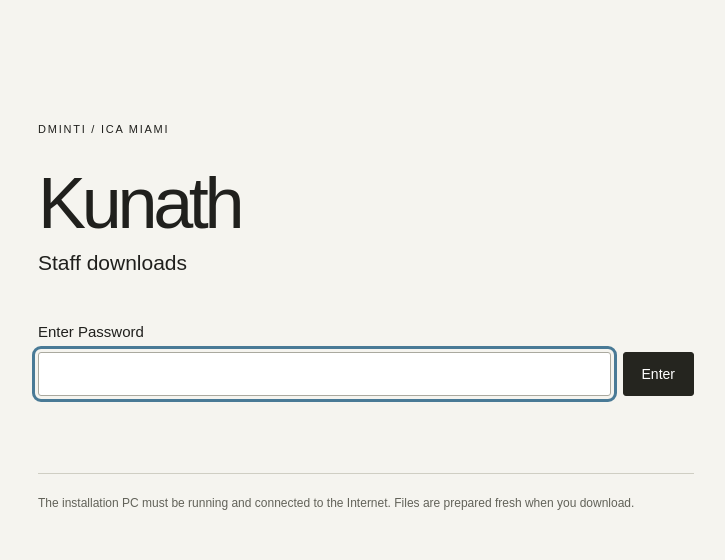
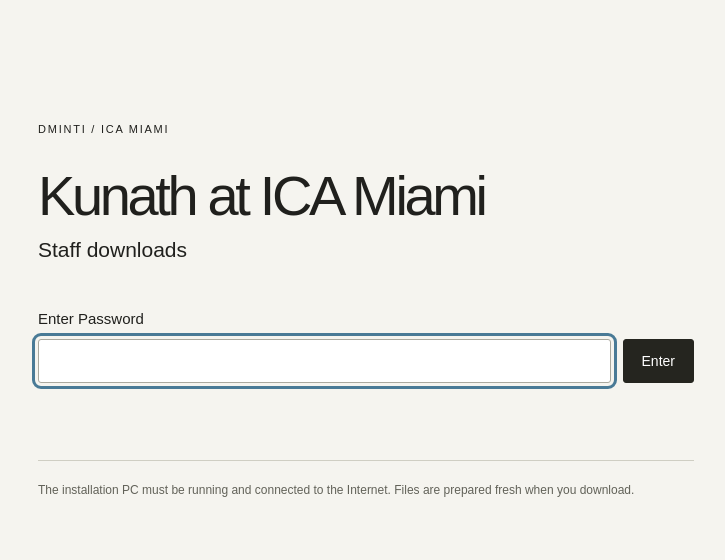
Before and after one commit to jmsaavedra/kunath-ica, a plain HTML site: page index.html in a window 1280 px wide. Shown: the whole page, without its empty margins (274-999 px from the left). Drawn offline with Linux system fonts and the light colour scheme.

Commit message:
fix: Update heading to Kunath at ICA Miami

```diff
--- a/index.html
+++ b/index.html
@@ -6,14 +6,14 @@
   <meta name="robots" content="noindex,nofollow,noarchive">
   <meta name="referrer" content="no-referrer">
   <meta http-equiv="Content-Security-Policy" content="default-src 'none'; script-src 'self'; style-src 'self'; connect-src https://kung-overhaul-spectator.ngrok-free.dev; base-uri 'none'; form-action 'none'; object-src 'none'">
-  <title>Kunath · Staff downloads</title>
-  <link rel="stylesheet" href="style.css?v=status-3">
+  <title>Kunath at ICA Miami · Staff downloads</title>
+  <link rel="stylesheet" href="style.css?v=title-1">
   <script src="app.js?v=status-3" defer></script>
 </head>
 <body>
   <main>
     <p class="eyebrow">DMINTI / ICA MIAMI</p>
-    <h1>Kunath</h1>
+    <h1>Kunath at ICA Miami</h1>
     <p class="intro">Staff downloads</p>
 
     <form id="gate">
--- a/style.css
+++ b/style.css
@@ -3,7 +3,7 @@
 body { margin: 0; }
 main { width: min(720px, 100%); margin: 10vh auto; padding: 32px; }
 .eyebrow { font-size: 11px; letter-spacing: .16em; margin-bottom: 32px; }
-h1 { font-size: clamp(48px, 10vw, 72px); font-weight: 400; letter-spacing: -.06em; line-height: 1; margin: 0; }
+h1 { font-size: clamp(36px, 7vw, 56px); font-weight: 400; letter-spacing: -.06em; line-height: 1.05; margin: 0; }
 .intro { font-size: 21px; margin: 12px 0 48px; }
 label { display: block; font-size: 15px; margin-bottom: 12px; }
 .password-row { display: flex; gap: 12px; }
```
